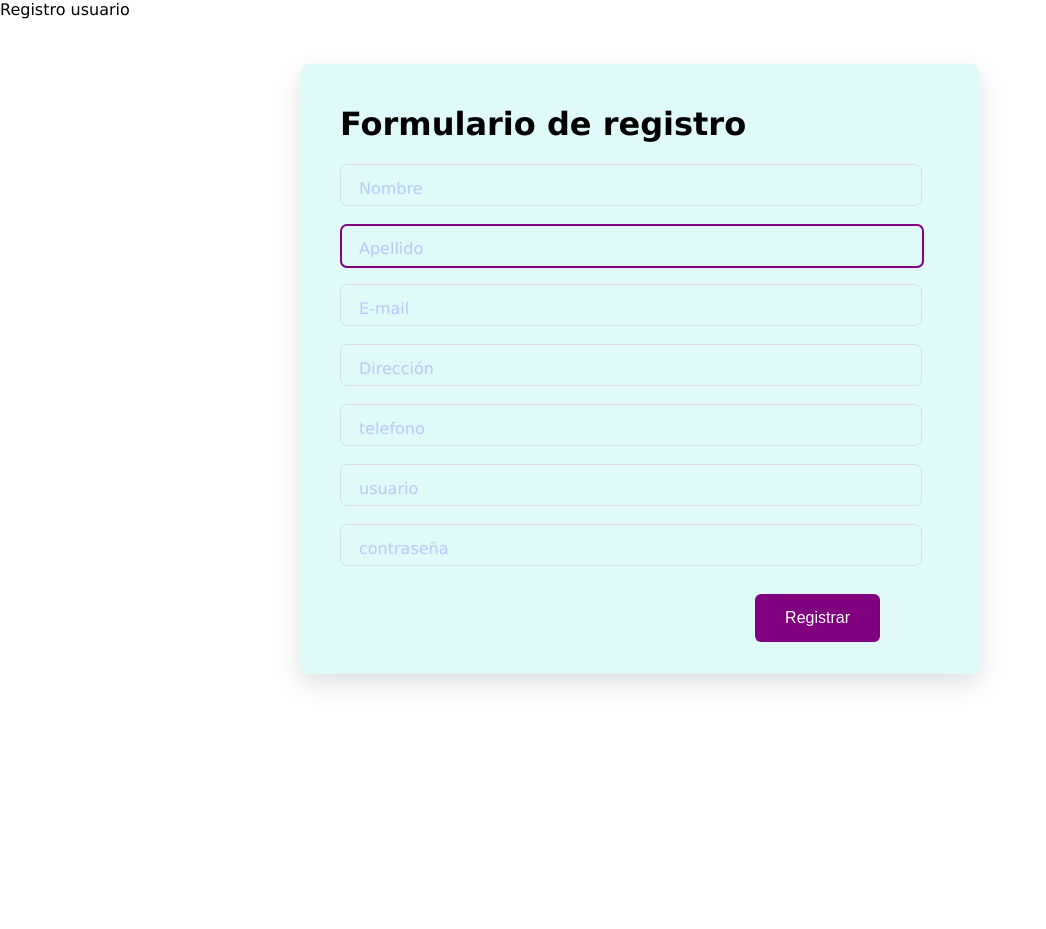
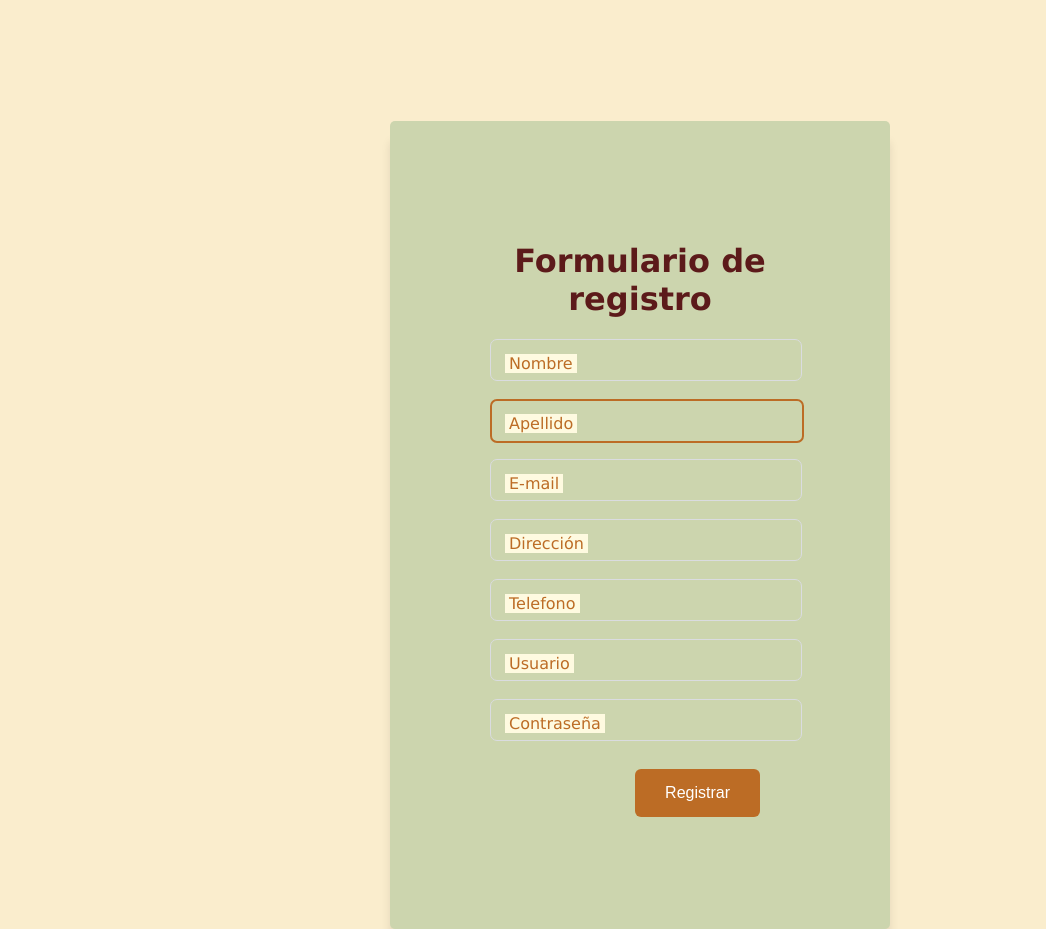
Before and after one commit to Giannyw/sena, a Flask app: page /Registrar in a window 1280 px wide. Shown: the whole page, without its empty margins (0-1046 px from the left). Before the commit the page ends 688 px from the top, so only its background shows below. Run offline with Flask 3, Linux system fonts and the light colour scheme.

Commit message:
entorno2

```diff
--- a/app/app.py
+++ b/app/app.py
@@ -1,10 +1,10 @@
-from flask import Flask, render_template, request, redirect, url_for
+from flask import Flask, render_template, request, redirect, url_for, session
 import mysql.connector
-import bcrypt
+from werkzeug.security import generate_password_hash, check_password_hash
 
 # Crear instancia
 app = Flask(__name__)
-
+app.secret_key='12345678'
 # Configurar la conexión
 db = mysql.connector.connect(
     host="localhost",
@@ -15,20 +15,20 @@
 
 cursor = db.cursor()
 
-def encriptarpassword (Passwordencrip):
+@app.route('/password/<passwordencrip>')
+def encriptarpassword (passwordencrip):
     #generar un hash de la contraseña
-    encriptar= bcrypt.hashpw(Passwordencrip.encode('utf-8'), bcrypt.gestsalt())
-
-    return encriptar
+    # encriptar= bcrypt.hashpw(Passwordencrip.encode('utf-8'), bcrypt.gestsalt())
+    encriptar = generate_password_hash(passwordencrip)
+    valor= check_password_hash(encriptar, passwordencrip)
+    return "Encriptado: {0} | coincide:{1}".format(encriptar, valor)
 
 
 @app.route('/')  # Crear ruta
 def lista():
     cursor = db.cursor()
-    cursor.execute('SELECT * FROM persona')
+    cursor.execute("SELECT* FROM personas")
     usuario = cursor.fetchall()
-
-
 
     return render_template('index.html',usuario=usuario)
 
@@ -43,15 +43,34 @@
        Usuario = request.form.get('usuario')
        Password = request.form.get('password')
 
-       Passwordencrip= Passwordencrip(Password)
+       Passwordencrip= encriptarpassword(Password)
 
         # Insertar datos a la tabla de mysql
-       cursor.execute("INSERT INTO persona(nombrep, apellidop, email, dirp, tel, usup, pass) VALUES (%s, %s, %s, %s, %s, %s, %s)", (Nombres, Apellidos, email, Direccion, Telefono, Usuario, Passwordencrip))
+       cursor.execute("INSERT INTO personas(nombrep, apellidop, emailp, dirp, telp, usup, passp) VALUES (%s, %s, %s, %s, %s, %s, %s)", (Nombres, Apellidos, email, Direccion, Telefono, Usuario, Passwordencrip))
        db.commit()
 
 
-       return redirect(url_for('lista'))  # Redirigir a la página principal
+       return redirect(url_for('registrar_usuario'))  # Redirigir a la página principal
     return render_template("Registrar.html")
+
+@app.route('/Ingresar', methods=['GET','POST'])
+def login():
+    if request.method == 'POST':
+        #VERIFICAR LAS CREDENCIALES DEL USUARIO
+        username = request.form.get('username')
+        password = request.form.get('password')
+
+        cursor = db.cursor()
+        cursor.execute("SELECT usup, passp from personas WHERE usup= %s", (username,))
+        resultado = cursor.fetchone()
+
+        if resultado in encriptarpassword(password) == resultado [1]:
+            session['username'] = username
+            return redirect(url_for('lista'))
+        else:
+            error = 'Credenciales invalidas. Por favor intente de nuevo'
+            return redirect('Ingresar.html', error=error)
+    return render_template('Ingresar.html')
 
 @app.route('/editar/<int:id>',methods=['GET', 'POST'])
 def editar_usuario(id):
@@ -65,19 +84,19 @@
         usuper = request.form.get('usuper')
         passper = request.form.get('passper')
 
-        sql = "UPDATE persona SET nombrep=%s, apellidop=%s, email=%s, dirp=%s, tel=%s, usup=%s, pass=%s WHERE polper=%s"
+        sql = "UPDATE personas SET nombrep=%s, apellidop=%s, emailp=%s, dirp=%s, telp=%s, usup=%s, passp=%s WHERE polper=%s"
         cursor.execute(sql,(nombreper,apellidoper,emailper, dirper,telper,usuper,passper,id,))
         db.commit()
         return redirect(url_for('lista'))
 
     else:
         cursor = db.cursor()
-        cursor.execute('SELECT * FROM persona WHERE polper=%s' ,(id,))
+        cursor.execute("SELECT * FROM personas WHERE polper=%s" ,(id,))
         data = cursor.fetchall()
 
-        return render_template('editar.html', personas=data[0])
+        return render_template('Editar.html', personas=data[0])
 
-@app.route("/eliminar/<int:id>", methods=['GET', 'POST'])
+@app.route("/eliminar/<int:id>", methods=['GET'])
 def eliminar_usuario(id):
     cursor = db.cursor()
     if request.method == 'POST':
@@ -89,10 +108,11 @@
         usuper = request.form.get('usuper')
         passper = request.form.get('passper')
 
-    cursor.execute('DELETE FROM persona WHERE polper=%s', (id,))
-
+    cursor.execute('DELETE FROM personas WHERE polper=%s', (id,))
+    db.commit()
     return redirect(url_for('lista'))
 # Ejecutar app
 if __name__ == '__main__':
     app.add_url_rule('/',view_func=lista)
-    app.run(debug=True, port=5005)  # Debug para que salgan los errores en consola
+    app.run(debug=True, port=5005)
+    # Debug para que salgan los errores en consola
--- a/app/stactic/css/styles.css
+++ b/app/static/css/styles.css
@@ -1,11 +1,17 @@
 body {
     box-sizing: border-box;
-    background-color: white;
+    background-color: #faedcd;
     margin: 0;
     padding: 0;
     font-family: "Lucida Sans", "Lucida Sans Regular", "Lucida Grande",
       "Lucida Sans Unicode", Geneva, Verdana, sans-serif;
 
+  }
+
+  h1{
+    text-align: center;
+    color: rgb(92, 26, 26);
+    font-size: 200%;
   }
  ul li {
     float: left;
@@ -35,11 +41,13 @@
   }
 
   .form{
-    background-color: rgb(224, 249, 249);
-    width: 600px;
-     border-radius: 10px;
-     padding: 20px 40px;
-     box-shadow: 0 10px 25px rgba(92, 99, 105, .2);
+    width: 300px;
+    margin: 0 auto;
+    background-color: #ccd5ae;
+    padding: 100px ;
+    border-radius: 5px;
+    box-shadow: 0px 20px 10px rgba(0, 0, 0, 0.1);
+    margin-top: 350px;
   }
   .contain {
     position: relative;
@@ -70,8 +78,8 @@
     top: 15px;
     left: 15px;
     padding: 0 4px;
-    background-color:rgb(224, 249, 249);
-    color: #b5cbf8;
+    background-color:#fefae0;
+    color: #bc6c25;
     font-size: 16px;
     transition: 1s;
   }
@@ -80,7 +88,7 @@
     margin-left: auto;
     padding: 15px 30px;
     border: none;
-    background-color: purple;
+    background-color: #bc6c25;
     color: white;
     border-radius: 6px;
     cursor: pointer;
@@ -89,7 +97,7 @@
   }
 
   .submitBtn:hover {
-    background-color: #9867C5;
+    background-color: #bc6c25;
     transform: translateY(-5px);
   }
   .input:focus + .select{
@@ -98,8 +106,8 @@
     z-index: 10;
     font-size: 14px;
     font-weight: 600;
-    color: purple;
+    color: #bc6c25;
   }
   .input:focus {
-    border: 2px solid purple;
+    border: 2px solid #bc6c25;
   }
--- a/app/templates/Registrar.html
+++ b/app/templates/Registrar.html
@@ -4,7 +4,7 @@
     <meta charset="UTF-8">
     <meta name="viewport" content="width=device-width, initial-scale=1.0">
     <link rel= "stylesheet" href='{{ url_for('static',filename='css/styles.css')}}'>
-    <link rel="stylesheet" href="/app/stactic/css/styles.css"
+    <link rel="stylesheet" href="/app/stactic/css/styles.css">
     <title>Registro usuario</title>
 </head>
 <body>
@@ -40,19 +40,19 @@
             </div>
             <div class="contain">
                 <p>
-                    <label class="select">telefono</label>
+                    <label class="select">Telefono</label>
                     <input class="input" type="number"  maxlength="50" placeholder="Ingrese la dirección" required name="telefono" autofocus required/>
                 </p>
             </div>
             <div class="contain">
                 <p>
-                    <label class="select">usuario</label>
+                    <label class="select">Usuario</label>
                     <input class="input" type="text"  maxlength="50" placeholder="Ingrese la dirección" required name="usuario" autofocus required/>
                 </p>
             </div>
             <div class="contain">
                 <p>
-                    <label class="select">contraseña</label>
+                    <label class="select">Contraseña</label>
                     <input class="input" type="password"  maxlength="50" placeholder="Ingrese la dirección" required name="password" autofocus required/>
                 </p>
             </div>
--- a/app/templates/index.html
+++ b/app/templates/index.html
@@ -3,8 +3,8 @@
 <head>
     <meta charset="UTF-8">
     <meta name="viewport" content="width=device-width, initial-scale=1.0">
-    <link rel= "stylesheet" href='{{ url_for('static',filename='css/stylesindex.css')}}'>
-    <link rel="stylesheet" href="/app/stactic/css/stylesindex.css"
+    <link rel="stylesheet" href="{{ url_for('static',filename='css/styleindex.css') }}">
+    <link rel="stylesheet" href="/app/stactic/css/styleindex.css">
 
     <title>Document</title>
 </head>
```
Also changed, not shown: app/static/css/styleindex.css (renamed from app/stactic/css/stylesindex.css, +4 -5 lines), app/static/css/styleingreso.css (added, +41 -0 lines), app/templates/Ingresar.html (+16 -8 lines).
